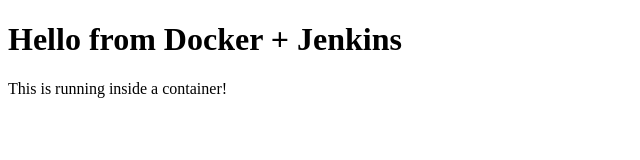
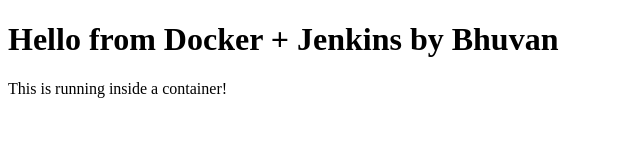
Before and after one commit to bhuvanbudaviwork/my-apache-site, a plain HTML site: page index.html in a window 1280 px wide. Shown: the whole page, without its empty margins (0-640 px from the left). Drawn offline with Linux system fonts and the light colour scheme.

Commit message:
Update index.html

```diff
--- a/index.html
+++ b/index.html
@@ -4,7 +4,7 @@
     <title>My Apache Site</title>
 </head>
 <body>
-    <h1>Hello from Docker + Jenkins </h1>
+    <h1>Hello from Docker + Jenkins by Bhuvan </h1>
     <p>This is running inside a container!</p>
 </body>
 </html>
```
